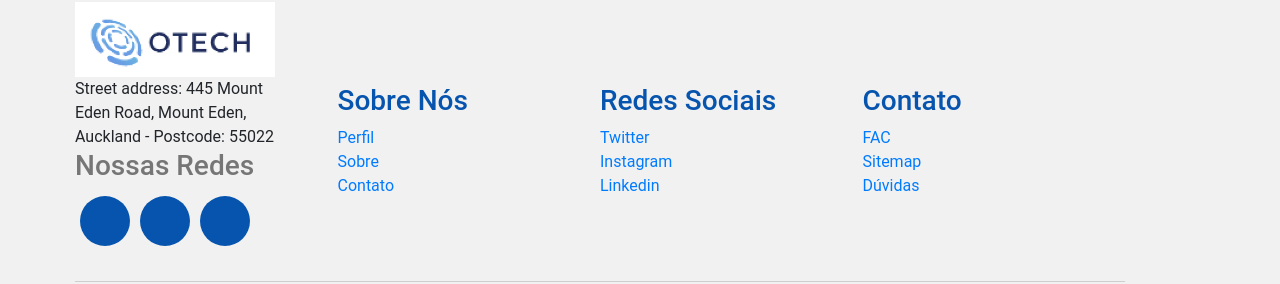
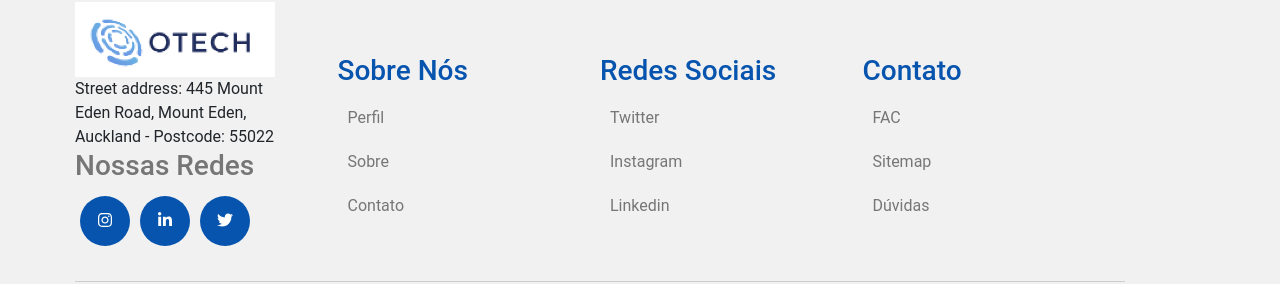
Before and after one commit to georgesantosdf/bookingTickets, an Angular app: page / in a window 1280 px wide. Shown: the part 853-1137 px from the top of the page. Built offline with nearby package versions, Linux system fonts and the light colour scheme; no server answers; what ngx-mask would draw is missing.

Commit message:
Resolvendo problema do icone do facebook, instagram e twitter

```diff
--- a/src/app/pages/create-reservation/create-reservation.component.css
+++ b/src/app/pages/create-reservation/create-reservation.component.css
@@ -80,7 +80,7 @@ footer {
     color: #0654AE;
   }
 
-  footer i {
+  footer a {
     padding: 10px;
     color: #777676
   }
--- a/src/app/pages/create-reservation/create-reservation.component.html
+++ b/src/app/pages/create-reservation/create-reservation.component.html
@@ -132,13 +132,13 @@
             <h3 class="redes-socias">Nossas Redes</h3>
             <div fxLayout="row" class="content-redes-sociais">
               <div class="logo-redes-footer" fxLayoutAlign="center center">
-                <i class="fab fa-instagram"></i>
+                <fa-icon [icon]="faInstagram" ></fa-icon>
               </div>
               <div class="logo-redes-footer" fxLayoutAlign="center center">
-                <i class="fab fa-Linkedin-In"></i>
+                <fa-icon [icon]="faLinkedinIn" ></fa-icon>
               </div>
               <div class="logo-redes-footer" fxLayoutAlign="center center">
-                <i class="fab fa-Twitter"></i>
+               <fa-icon [icon]="faTwitter" ></fa-icon>
               </div>
             </div>
           </div>
--- a/src/app/pages/create-reservation/create-reservation.component.ts
+++ b/src/app/pages/create-reservation/create-reservation.component.ts
@@ -1,6 +1,10 @@
 import { Component, OnInit, Output } from '@angular/core';
 import { FormGroup, FormBuilder, Validators } from '@angular/forms';
 import { finalize } from 'rxjs/operators';
+
+import { faTwitter } from '@fortawesome/free-brands-svg-icons/faTwitter';
+import { faLinkedinIn } from '@fortawesome/free-brands-svg-icons/faLinkedinIn';
+import { faInstagram } from '@fortawesome/free-brands-svg-icons/faInstagram';
 
 import { CreateReservationService } from './create-reservation.service';
 import { Reservation } from '../../core/entities/reservation';
@@ -19,6 +23,10 @@ export class CreateReservationComponent  implements OnInit {
   form: FormGroup;
   isChecked = false;
   checkBox  = false;
+
+  faTwitter = faTwitter;
+  faLinkedinIn = faLinkedinIn;
+  faInstagram = faInstagram;
 
   movie: Movie;
   imageMovie: string;
--- a/src/icons.ts
+++ /dev/null
@@ -1,10 +0,0 @@
-import { library } from '@fortawesome/fontawesome-svg-core';
-import { faTwitter } from '@fortawesome/free-brands-svg-icons/faTwitter';
-import { faLinkedinIn } from '@fortawesome/free-brands-svg-icons/faLinkedinIn';
-import { faInstagram } from '@fortawesome/free-brands-svg-icons/faInstagram';
-
-const shareButtonsIcons = [
-    faTwitter, faLinkedinIn, faInstagram
-  ];
-
-  library.add(...shareButtonsIcons);
--- a/src/main.ts
+++ b/src/main.ts
@@ -4,7 +4,6 @@ import { platformBrowserDynamic } from '@angular/platform-browser-dynamic';
 
 import { AppModule } from './app/app.module';
 import { environment } from './environments/environment';
-import './icons';
 
 if (environment.production) {
   enableProdMode();
```
Also changed, not shown: src/app/app.module.ts (+4 -3 lines).
